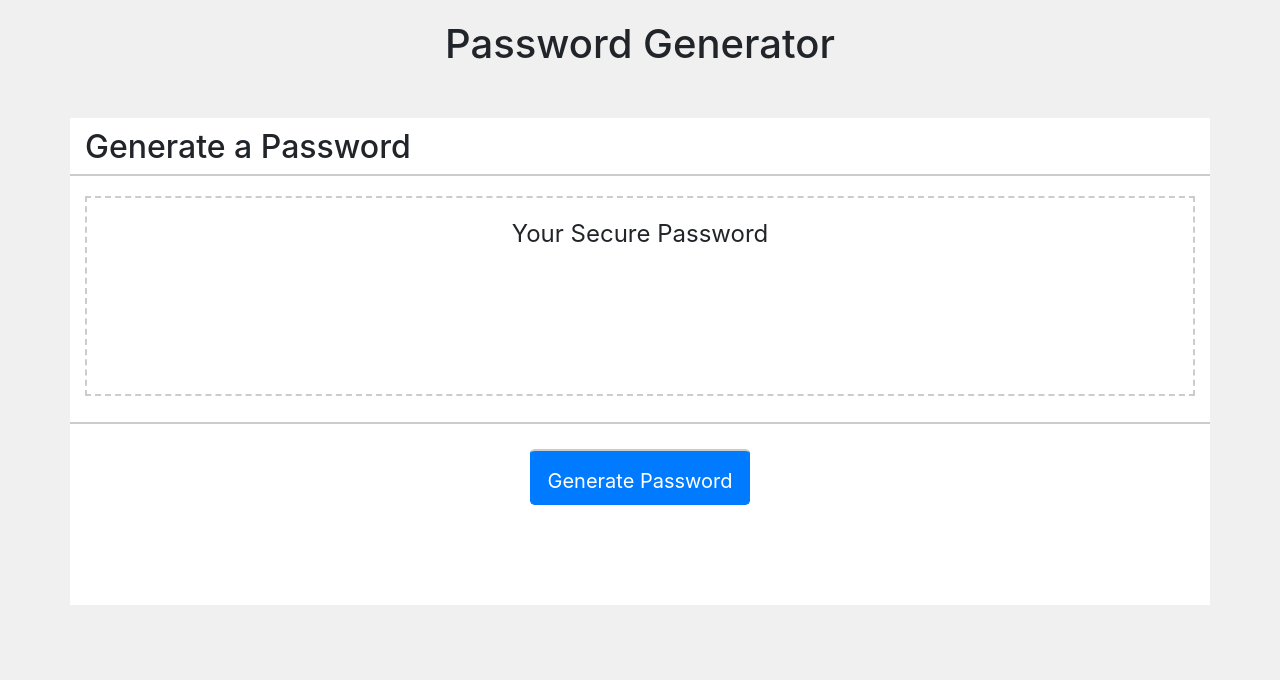
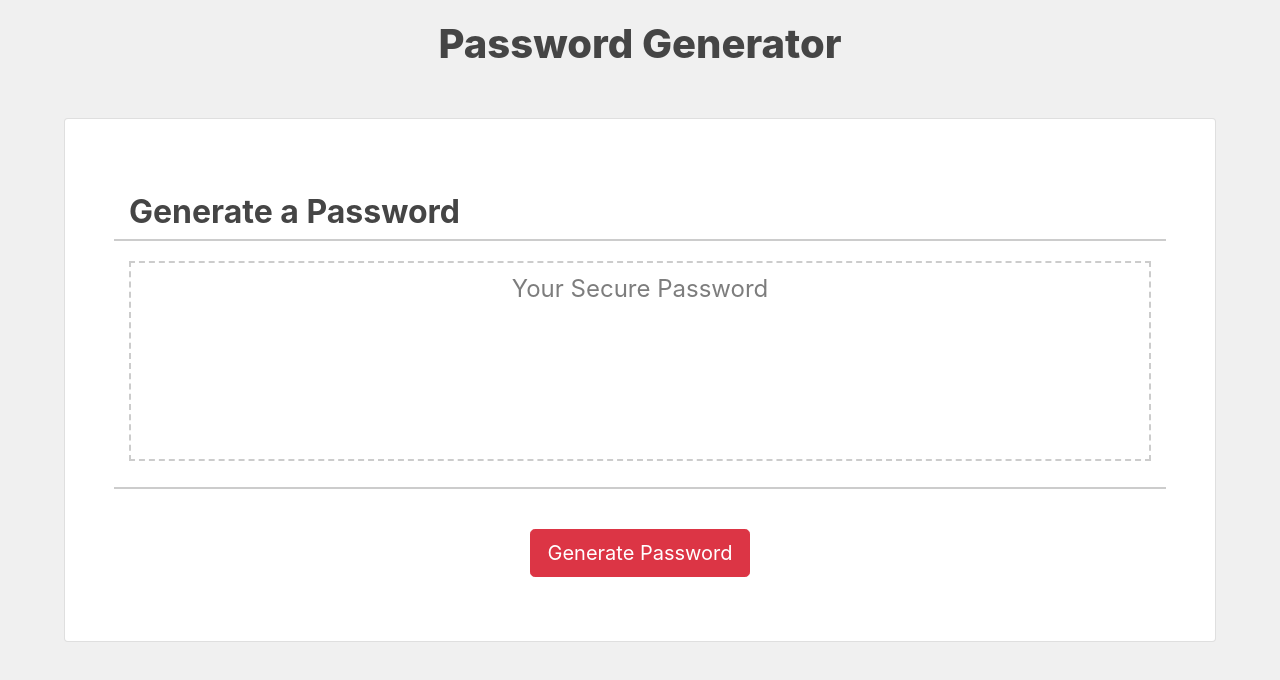
Before and after one commit to jacoblovins/password_generator, a plain HTML site: page index.html in a window 1280 px wide. Drawn offline with nearby package versions, Linux system fonts and the light colour scheme.

Commit message:
finished styling

```diff
--- a/app.js
+++ b/app.js
@@ -2,13 +2,16 @@
 var upperChar = "ABCDEFGHIJKLMNOPQRSTUVWXYZ";
 var lowerChar = "abcdefthijklmnopqrstuvwxyz";
 var numChar = "0123456789"
-var specialChar = "!@#$%^&*()_+~`|}{[]:;?><,./-=";
+var specialChar = "!@#$%^&*()_+~`|}{[]:;?,./-=";
 
 
 document.getElementById("button").addEventListener("click", generatePassword);
 
 
 function generatePassword() {
+
+    var userPassword = "";
+    var passwordCharSet = "";
 
     var passLength = prompt("How many characters would you like your password to be? (between 8 and 128 characters)").trim();
     console.log(passLength); // take this out when finished
@@ -31,9 +34,6 @@ function generatePassword() {
         console.log(special);
 
 
-        userPassword = "";
-        passwordCharSet = "";
-
         if (lowercase) {
             passwordCharSet += lowerChar;
         }
@@ -50,6 +50,13 @@ function generatePassword() {
             passwordCharSet += specialChar;
         }
 
+        if(!lowercase && !uppercase && !numbers && !special){
+            alert("You must choose at least one option!!");
+            generatePassword();
+            userPassword = "";
+            return;
+        }
+
         for (let i = 0; i < passLength; i++) {
             userPassword += passwordCharSet.charAt(Math.floor(Math.random() * passwordCharSet.length));
         }
@@ -57,9 +64,10 @@ function generatePassword() {
         console.log(userPassword);
         var yourSecurePassword = document.getElementById("passBox");
         yourSecurePassword.innerHTML = userPassword;
+        document.getElementById("passBox").style.color = "rgb(69, 69, 69)";
 
     } else {
-        alert("Your Password Length must be between 8 and 128 characters!!");
+        alert("You must choose a number between 8 and 128 characters!!");
         generatePassword();
     }
 
--- a/index.html
+++ b/index.html
@@ -6,7 +6,8 @@
     <meta name="viewport" content="width=device-width, initial-scale=1, shrink-to-fit=no">
 
 
-    <!-- Bootstrap CSS -->
+    <!-- CSS -->
+    <link rel="stylesheet" href="reset.css">
     <link rel="stylesheet" href="https://stackpath.bootstrapcdn.com/bootstrap/4.5.0/css/bootstrap.min.css" integrity="sha384-9aIt2nRpC12Uk9gS9baDl411NQApFmC26EwAOH8WgZl5MYYxFfc+NcPb1dKGj7Sk" crossorigin="anonymous">
     <link rel="stylesheet" href="style.css">
 
@@ -14,16 +15,16 @@
   </head>
   <body>
     <h1>Password Generator</h1>
-    <div class="container">
-        <div class="row">
+    <div class="card">
+        <div class="row flex-fill">
             <div class="col-md-12" id="generateAPassword">
                 <h2>Generate a Password</h2>
             </div>
             <div class="col-md-12">
-                <p id="passBox">Your Secure Password</p>
+                <p id="passBox" class="p-2 flex-grow-1">Your Secure Password</p>
             </div>
-            <div class="col-md-12 text-center" id="button">
-                <button id="button" type="button" class="btn btn-primary btn-lg">Generate Password</button>
+            <div class="col-md-12 text-center" id="generate">
+                <button id="button" type="button" class="btn btn-danger btn-lg">Generate Password</button>
             </div>
         </div>
     </div>
--- /dev/null
+++ b/reset.css
@@ -0,0 +1,48 @@
+/* http://meyerweb.com/eric/tools/css/reset/
+   v2.0 | 20110126
+   License: none (public domain)
+*/
+
+html, body, div, span, applet, object, iframe,
+h1, h2, h3, h4, h5, h6, p, blockquote, pre,
+a, abbr, acronym, address, big, cite, code,
+del, dfn, em, img, ins, kbd, q, s, samp,
+small, strike, strong, sub, sup, tt, var,
+b, u, i, center,
+dl, dt, dd, ol, ul, li,
+fieldset, form, label, legend,
+table, caption, tbody, tfoot, thead, tr, th, td,
+article, aside, canvas, details, embed,
+figure, figcaption, footer, header, hgroup,
+menu, nav, output, ruby, section, summary,
+time, mark, audio, video {
+	margin: 0;
+	padding: 0;
+	border: 0;
+	font-size: 100%;
+	font: inherit;
+	vertical-align: baseline;
+}
+/* HTML5 display-role reset for older browsers */
+article, aside, details, figcaption, figure,
+footer, header, hgroup, menu, nav, section {
+	display: block;
+}
+body {
+	line-height: 1;
+}
+ol, ul {
+	list-style: none;
+}
+blockquote, q {
+	quotes: none;
+}
+blockquote:before, blockquote:after,
+q:before, q:after {
+	content: '';
+	content: none;
+}
+table {
+	border-collapse: collapse;
+	border-spacing: 0;
+}
--- a/style.css
+++ b/style.css
@@ -1,22 +1,35 @@
 body {
     background: rgb(240, 240, 240);
+    font-family: -apple-system, BlinkMacSystemFont, 'Segoe UI', Roboto, Oxygen, Ubuntu, Cantarell, 'Open Sans', 'Helvetica Neue', sans-serif;
+    font-weight: 400;
+    color: rgb(125, 125, 125);
 }
 
 h1 {
+    color: rgb(69, 69, 69);
+    font-weight: 800;
     text-align: center;
     margin-top: 20px;
     margin-bottom: 50px;
 }
 
-.container {
+h2 {
+    color: rgb(69, 69, 69);
+    font-weight: 700;
+}
+
+.card {
     background: #fff;
+    width: 90%;
+    padding: 5%;
+    margin-left: 5%;
+    margin-bottom: 5%;
 }
 
 #generateAPassword {
     border-bottom: 2px solid #ccc;
     margin-bottom: 20px;
     margin-top: 10px;
-
 }
 
 p {
@@ -25,12 +38,23 @@ p {
     border: 2px dashed #ccc;
     text-align: center;
     font-size: 24px;
-    line-height: 3;
+    line-height: 1.5;
+    padding-top: 3%;
 }
 
-#button {
+#generate {
     border-top: 2px solid #ccc;
     margin-top: 10px;
-    padding-top: 15px;
-    margin-bottom: 50px;
+    padding-top: 40px;
+    /* margin-bottom: 10px; */
 }
+
+/* Small screen size changes */
+@media screen and (max-width: 780px) {
+    h2 {
+        text-align: center;
+    }
+    p {
+       height: 250px;
+    }
+}
```
